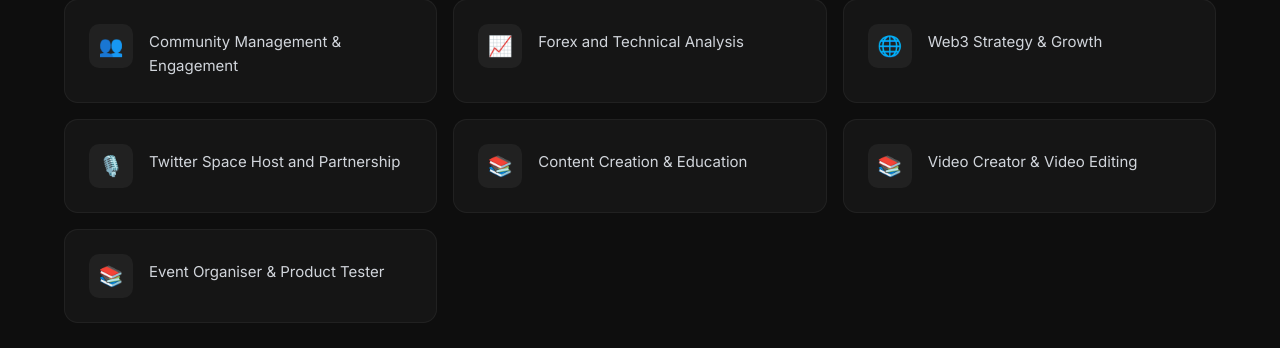
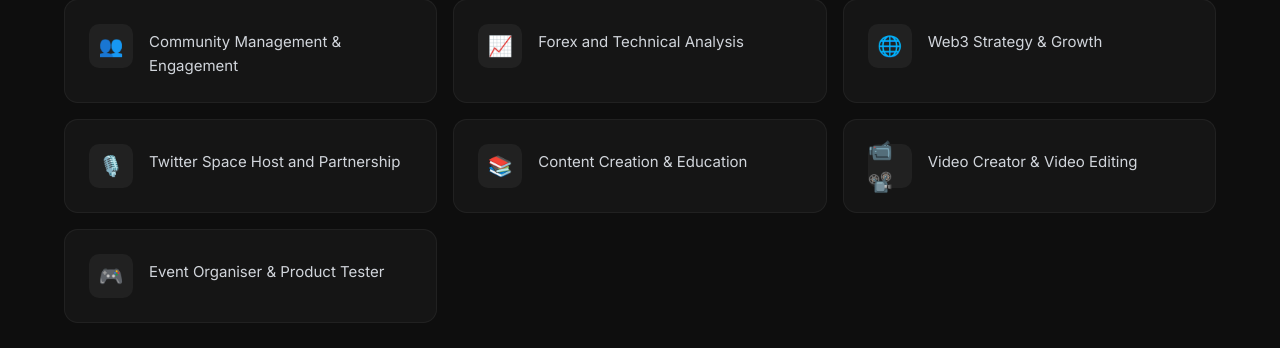
Before and after one commit to Bbyface-ad/BigViki, a plain HTML site: page index.html in a window 1280 px wide. Shown: the part 1907-2255 px from the top of the page. Drawn offline with Linux system fonts and the light colour scheme.

Commit message:
Update index.html

```diff
--- a/index.html
+++ b/index.html
@@ -376,11 +376,11 @@
           <p>Content Creation & Education</p>
         </div>
         <div class="focus-card">
-          <div class="focus-icon">📚</div>
+          <div class="focus-icon">📹📽️</div>
           <p>Video Creator & Video Editing</p>
         </div>
         <div class="focus-card">
-          <div class="focus-icon">📚</div>
+          <div class="focus-icon">🎮</div>
           <p>Event Organiser & Product Tester</p>
         </div>
       </div>
```
